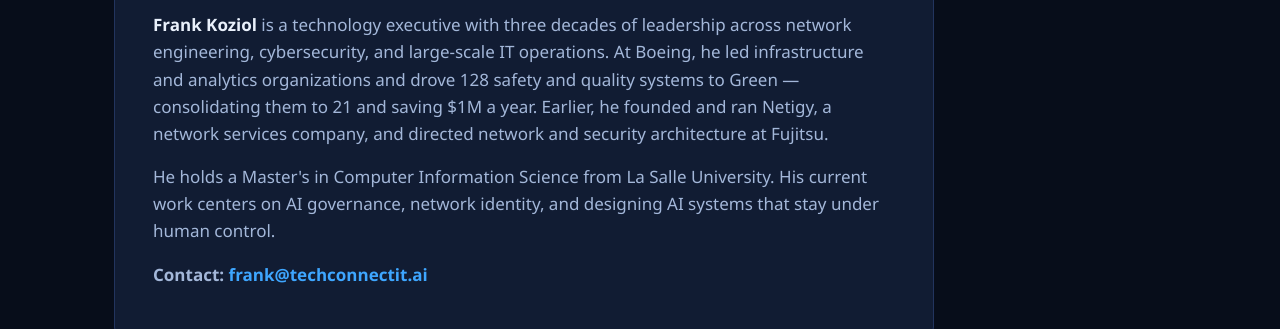
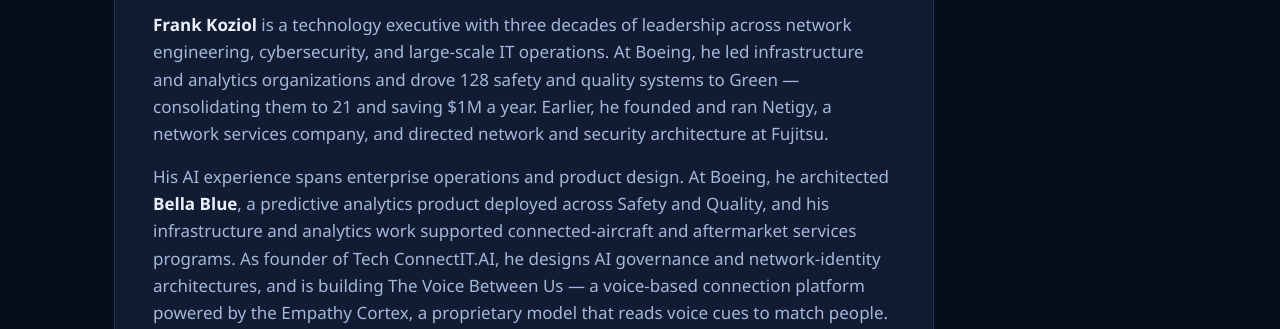
Before and after one commit to fkoz/techconnectit-ai, a plain HTML site: page about.html in a window 1280 px wide. Shown: the part 471-800 px from the top of the page. Drawn offline with Linux system fonts and the light colour scheme.

Commit message:
Expand founder bio — AI experience, Bella Blue (Nov 15, 2026)

```diff
--- a/about.html
+++ b/about.html
@@ -143,6 +143,7 @@
         <h2 style="margin-bottom:6px">Frank Koziol</h2>
         <div class="role">Founder &amp; President, Tech ConnectIT.AI</div>
         <p><strong>Frank Koziol</strong> is a technology executive with three decades of leadership across network engineering, cybersecurity, and large-scale IT operations. At Boeing, he led infrastructure and analytics organizations and drove 128 safety and quality systems to Green — consolidating them to 21 and saving $1M a year. Earlier, he founded and ran Netigy, a network services company, and directed network and security architecture at Fujitsu.</p>
+        <p>His AI experience spans enterprise operations and product design. At Boeing, he architected <strong>Bella Blue</strong>, a predictive analytics product deployed across Safety and Quality, and his infrastructure and analytics work supported connected-aircraft and aftermarket services programs. As founder of Tech ConnectIT.AI, he designs AI governance and network-identity architectures, and is building The Voice Between Us — a voice-based connection platform powered by the Empathy Cortex, a proprietary model that reads voice cues to match people.</p>
         <p>He holds a Master's in Computer Information Science from La Salle University. His current work centers on AI governance, network identity, and designing AI systems that stay under human control.</p>
         <p class="mail">Contact: <a href="mailto:frank@techconnectit.ai">frank@techconnectit.ai</a></p>
       </div>
```
